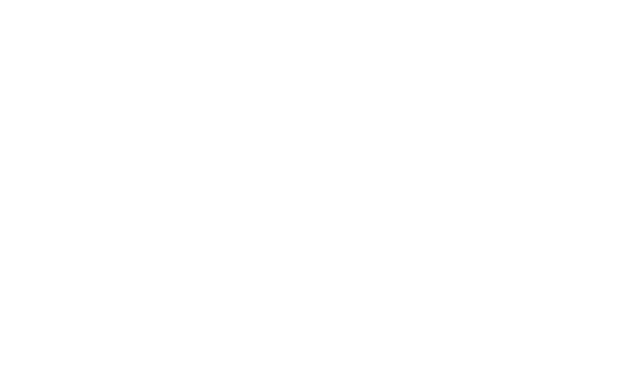
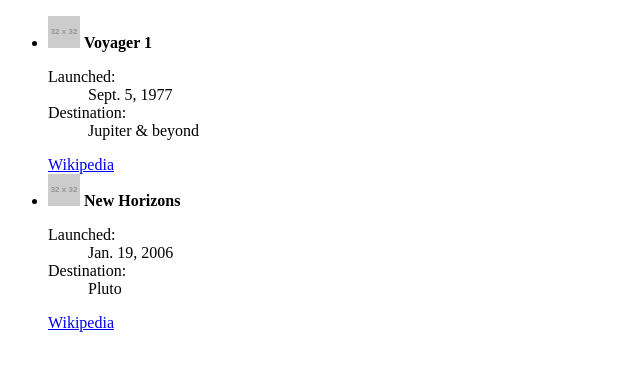
Before and after one commit to zannallan/cards, a plain HTML site: page index.html in a window 1280 px wide. Shown: the whole page, without its empty margins (0-640 px from the left). Drawn offline with Linux system fonts and the light colour scheme; placeholder pictures from the web are drawn by us.

Commit message:
Make cards in html

```diff
--- a/css/main.css
+++ b/css/main.css
@@ -0,0 +1,7 @@
+html {
+  box-sizing: border-box;
+}
+
+*, *::before, *::after {
+  box-sizing: inherit;
+}
--- a/index.html
+++ b/index.html
@@ -13,6 +13,39 @@
 
 <body>
 
+  <ul class="cards">
+
+    <li>
+      <img src="https://placehold.it/32X32" alt="">
+      <strong>Voyager 1</strong>
+      <dl>
+        <dt>Launched:</dt>
+        <dd><time datetime="1977-09-05">Sept. 5, 1977</time></dd>
+        <dt>Destination:</dt>
+        <dd>Jupiter & beyond</dd>
+      </dl>
+      <div>
+        <a href="https://en.wikipedia.org/wiki/Voyager_1">Wikipedia</a>
+      </div>
+    </li>
+
+    <li>
+      <img src="https://placehold.it/32X32" alt="">
+      <strong>New Horizons</strong>
+      <dl>
+        <dt>Launched:</dt>
+        <dd><time datetime="2006-01-19">Jan. 19, 2006</time></dd>
+        <dt>Destination:</dt>
+        <dd>Pluto</dd>
+      </dl>
+      <div>
+        <a href="https://en.wikipedia.org/wiki/New_Horizons">Wikipedia</a>
+      </div>
+    </li>
+
+  </ul>
+
+
 
 </body>
 
```
